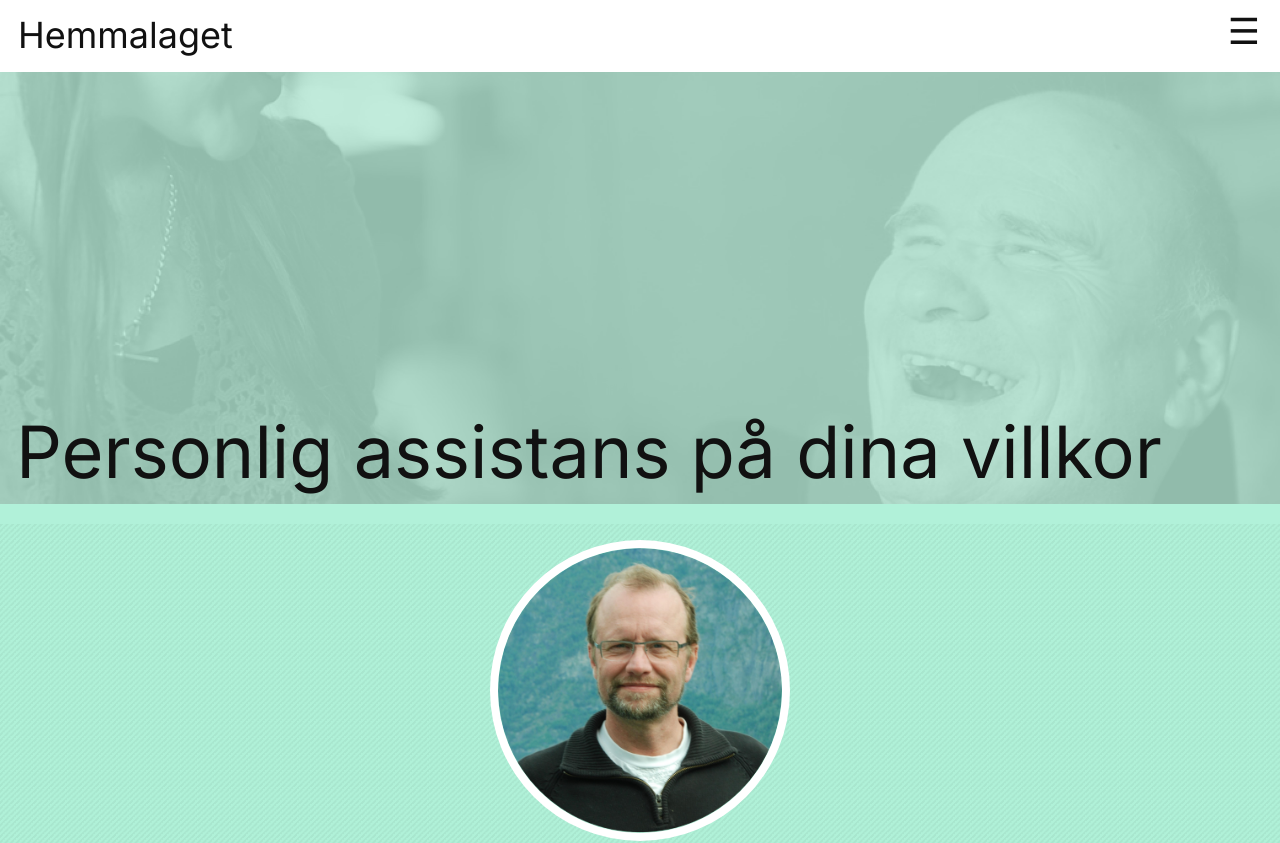
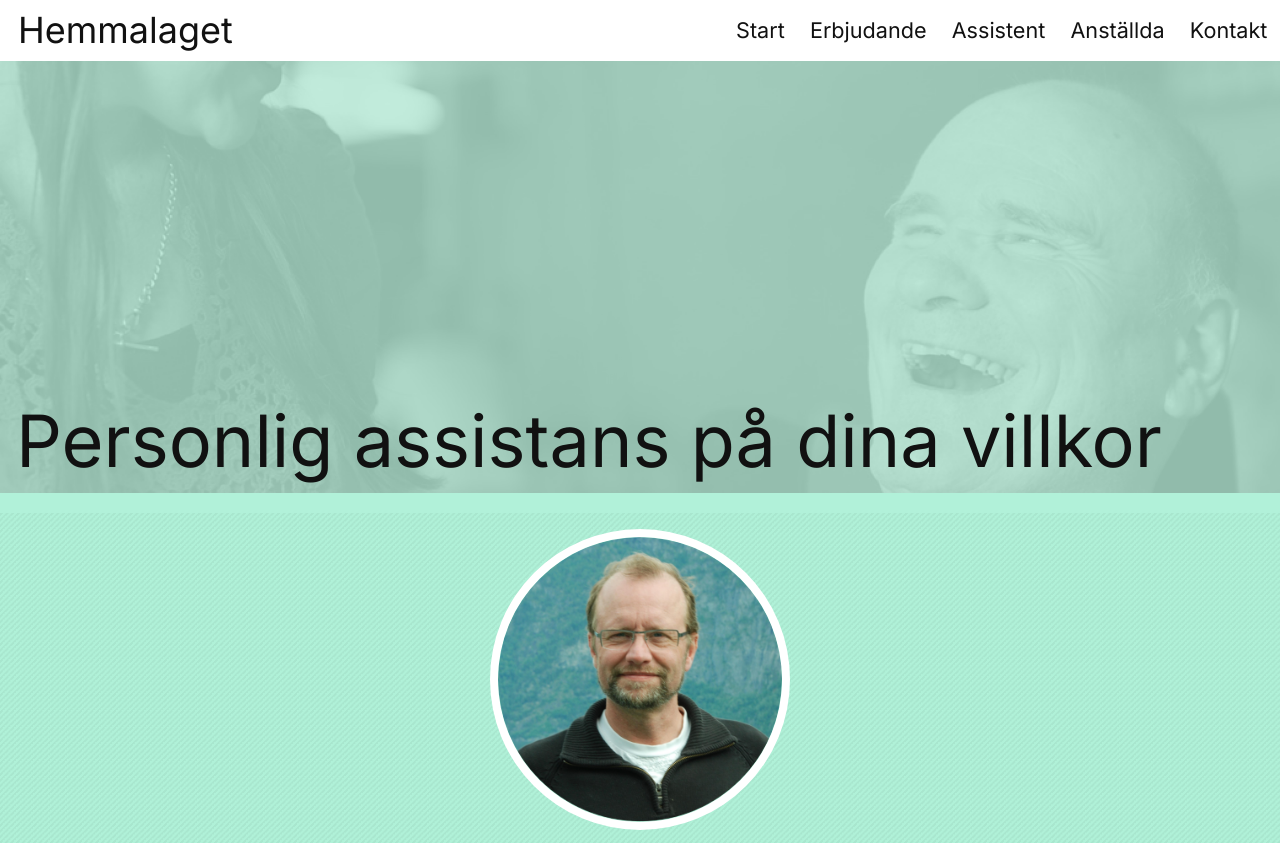
Before and after one commit to Hemmalaget/hemmalaget, a Next.js app: page / in a window 1280 px wide. Shown: the top 843 px of the page. Built offline with nearby package versions, Linux system fonts and the light colour scheme.

Commit message:
Optimize navigation for larger screens

```diff
--- a/app/sections/Navigation/index.tsx
+++ b/app/sections/Navigation/index.tsx
@@ -1,10 +1,12 @@
 "use client";
 
-import { useState } from "react";
+import { useCallback, useState } from "react";
 import styles from "./styles.module.css";
 
 export const Navigation = () => {
   const [isOpen, setIsOpen] = useState<boolean>();
+
+  const closeDrawer = useCallback(() => setIsOpen(false), []);
 
   return (
     <section className={styles.section}>
@@ -19,15 +21,25 @@ export const Navigation = () => {
         </button>
       </div>
 
-      {isOpen && (
-        <nav className={styles.drawer}>
-          <a href="#start">Start</a>
-          <a href="#erbjudande">Erbjudande</a>
-          <a href="#assistent">Assistent</a>
-          <a href="#anställda">Anställda</a>
-          <a href="#kontakt">Kontakt</a>
-        </nav>
-      )}
+      <nav
+        className={styles.drawer + " " + (isOpen ? styles.open : styles.closed)}
+      >
+        <a href="#start" onClick={closeDrawer}>
+          Start
+        </a>
+        <a href="#erbjudande" onClick={closeDrawer}>
+          Erbjudande
+        </a>
+        <a href="#assistent" onClick={closeDrawer}>
+          Assistent
+        </a>
+        <a href="#anställda" onClick={closeDrawer}>
+          Anställda
+        </a>
+        <a href="#kontakt" onClick={closeDrawer}>
+          Kontakt
+        </a>
+      </nav>
     </section>
   );
 };
--- a/app/sections/Navigation/styles.module.css
+++ b/app/sections/Navigation/styles.module.css
@@ -15,8 +15,7 @@
     display: flex;
     justify-content: center;
     align-items: center;
-    width: 4rem;
-    height: 4rem;
+    padding: .8rem;
     font-size: 2rem;
     cursor: pointer;
     user-select: none;
@@ -26,7 +25,8 @@
     margin-top: -.5rem;
 }
 
-.hamburger:focus-visible, .hamburger:hover {
+.hamburger:focus-visible,
+.hamburger:hover {
     background: var(--steel);
 }
 
@@ -43,6 +43,14 @@
     font-size: 1.2rem;
 }
 
+.drawer.open {
+    display: flex;
+}
+
+.drawer.closed {
+    display: none;
+}
+
 .drawer a {
     color: unset;
     padding: 1rem 2rem;
@@ -52,3 +60,22 @@
 .drawer a:hover {
     color: unset;
 }
+
+@media (min-width: 850px) {
+  .hamburger {
+    display: none;
+  }
+  .drawer.closed {
+    display: flex;
+  }
+  .drawer {
+    flex-direction: row;
+  }
+  .drawer a {
+    padding: 1rem .7rem;
+  }
+  .section {
+    flex-direction: row;
+    justify-content: space-between;
+  }
+}
```
